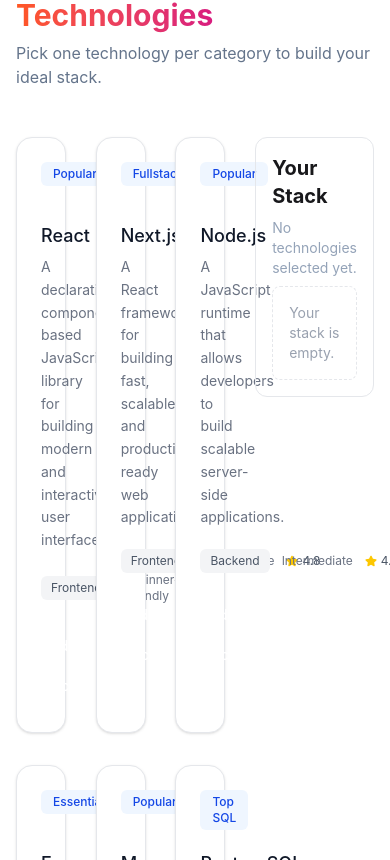
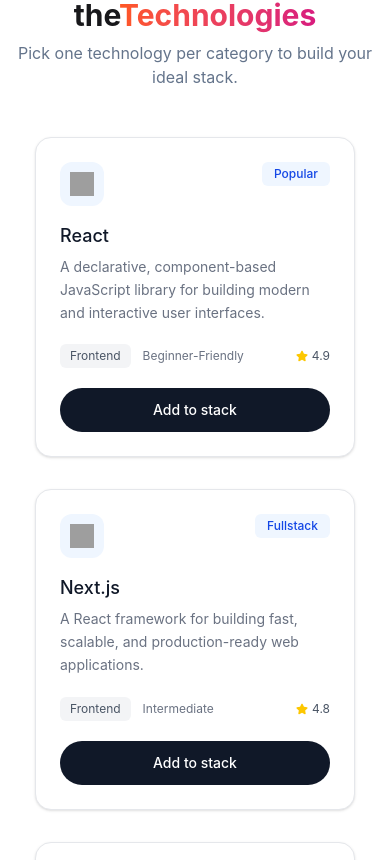
Before and after one commit to Fahad-oni/ph-assignment-05, a React (Vite) app: page / in a window 390 px wide. Shown: the part 824-1684 px from the top of the page. Built offline with nearby package versions, Linux system fonts and the light colour scheme; grey boxes are pictures that could not be loaded.

Commit message:
added responsiveness to technologies section

```diff
--- a/src/components/Technology.tsx
+++ b/src/components/Technology.tsx
@@ -12,9 +12,9 @@
 
 
   return (
-    <div className="px-4 md:px-12 container mx-auto">
+    <div className="px-4 md:px-12 text-center sm:text-left container mx-auto">
       <h2 className="text-3xl font-bold ">
-        Explore the{' '}
+        Explore the
         <span className="bg-linear-to-r from-[#FF5722] to-[#D81B7E] bg-clip-text text-transparent">
           Technologies
         </span>
@@ -23,8 +23,8 @@
         Pick one technology per category to build your ideal stack.
       </p>
 
-      <div className="flex gap-8 mt-12 items-start">
-        <div className="grid grid-cols-3 gap-8 ">
+      <div className="flex flex-col justify-center items-center md:flex gap-8 mt-12 md:items-start">
+        <div className="grid sm:grid-cols-2 lg:grid-cols-3 gap-8 ">
           {technologies.map((technologi, ind: number) => (
             <TechnologyCard technologi={technologi} key={ind} />
           ))}
--- a/src/components/TechnologyCard.tsx
+++ b/src/components/TechnologyCard.tsx
@@ -7,7 +7,7 @@
 
 export default function TechnologyCard({ technologi }: TechnologyCardProps) {
   return (
-    <div className="w-full max-w-xs rounded-2xl border border-gray-200 bg-white p-6 shadow-sm">
+    <div className="w-full max-w-xs rounded-2xl border border-gray-200 bg-white p-6 shadow-sm text-left">
       <div className="mb-4 flex items-start justify-between">
         <div className="flex h-11 w-11 items-center justify-center rounded-xl bg-blue-50">
           <img
```
